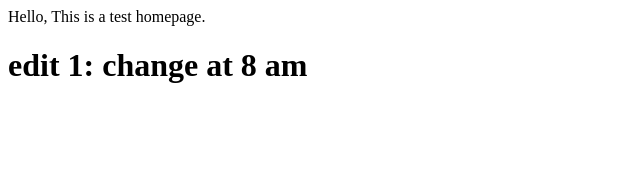
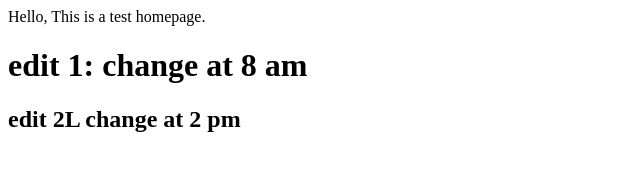
Before and after one commit to yshivam/devOps_Test, a plain HTML site: page index.html in a window 1280 px wide. Shown: the whole page, without its empty margins (0-640 px from the left). Drawn offline with Linux system fonts and the light colour scheme.

Commit message:
second commit

```diff
--- a/index.html
+++ b/index.html
@@ -2,3 +2,6 @@ Hello, This is a test homepage.
 <h1>
 edit 1: change at 8 am
 </h1>
+<h2>
+edit 2L change at 2 pm
+</h2>
```
